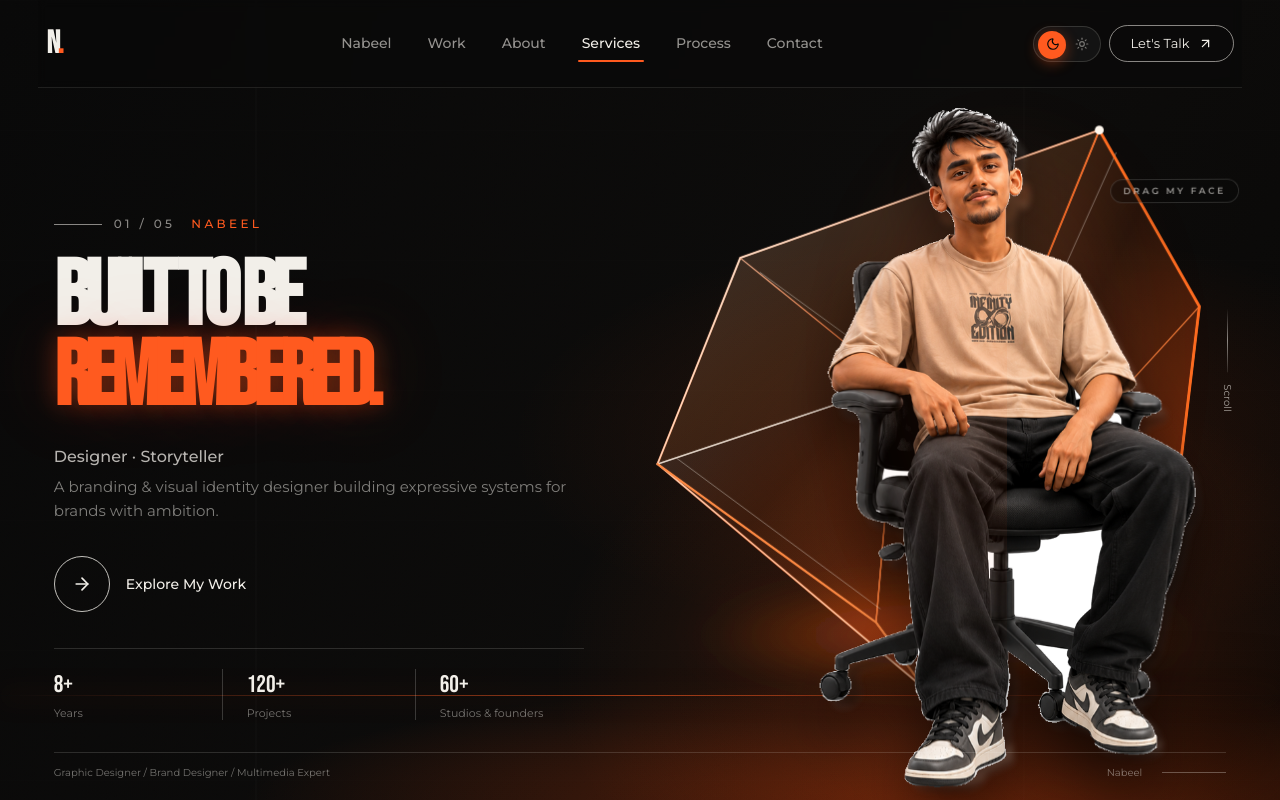
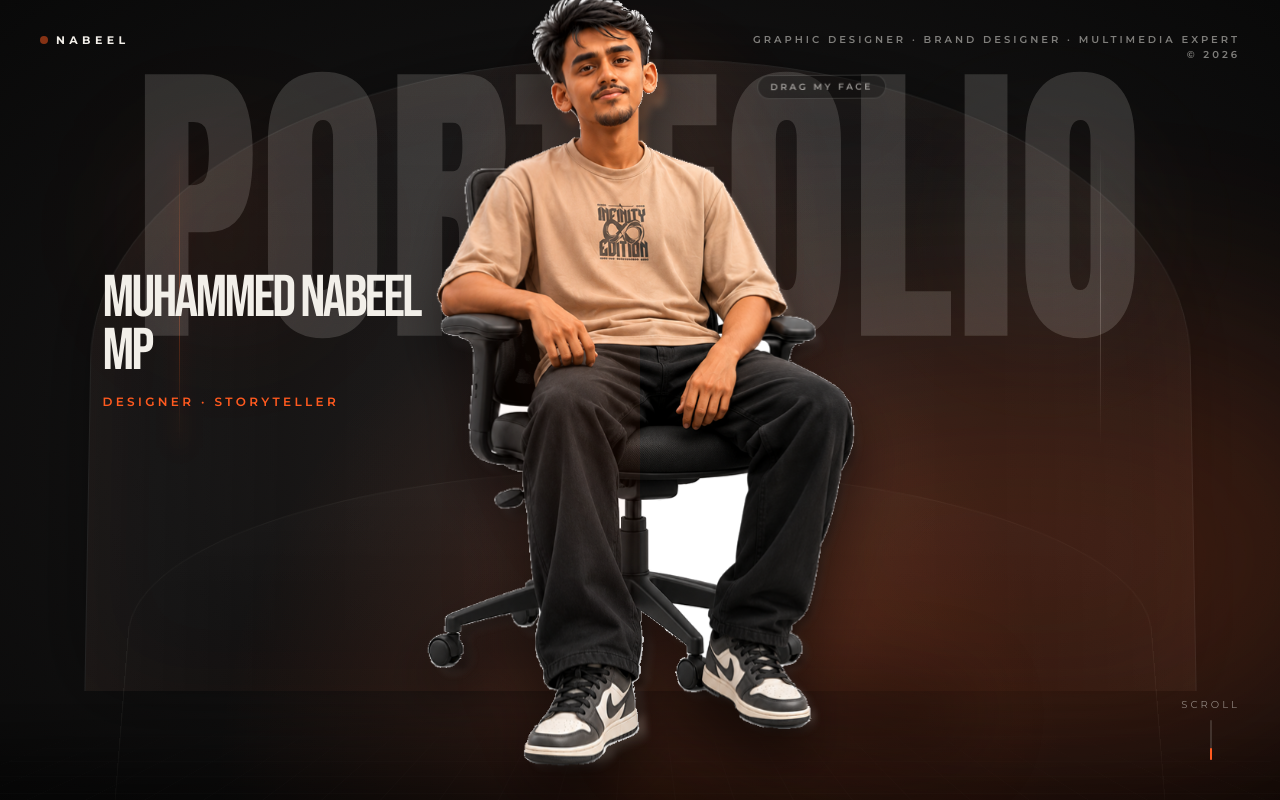
Before and after one commit to NabeelMp/nabeel-mp, a React (Vite) app: page / in a window 1280 px wide. Shown: the top 800 px of the page. Built offline with nearby package versions, Linux system fonts and the light colour scheme.

Commit message:
Revert "Restyle hero around portfolio reference"
This reverts commit 3d98582c282d62a12cc02248ce03d87d3d2454e2.

```diff
--- a/src/components/Hero.tsx
+++ b/src/components/Hero.tsx
@@ -1,199 +1,116 @@
-import { useCallback, useRef } from 'react'
-import { motion, useMotionValue, useReducedMotion, useSpring } from 'framer-motion'
-import { ArrowRight } from 'lucide-react'
+import { useCallback, useEffect, useRef, useState } from 'react'
+import { motion } from 'framer-motion'
 import SeatedPortrait from './SeatedPortrait'
 import { useSnapScroll } from '../hooks/useSnapScroll'
-import { scrollToId } from '../lib/scroll'
 import { useSite } from '../lib/site'
-
-function GlassPrism() {
-  const targetX = useMotionValue(0)
-  const targetY = useMotionValue(0)
-  const rotateX = useSpring(targetX, { stiffness: 70, damping: 18, mass: 0.8 })
-  const rotateY = useSpring(targetY, { stiffness: 70, damping: 18, mass: 0.8 })
-  const reduceMotion = useReducedMotion()
-
-  const followPointer = (event: React.PointerEvent<HTMLDivElement>) => {
-    if (event.pointerType === 'touch' || reduceMotion) return
-    const rect = event.currentTarget.getBoundingClientRect()
-    targetY.set(((event.clientX - rect.left) / rect.width - 0.5) * 12)
-    targetX.set((0.5 - (event.clientY - rect.top) / rect.height) * 10)
-  }
-
-  return (
-    <motion.div
-      aria-hidden="true"
-      className="absolute right-[-8%] top-[13%] z-[1] h-[70svh] max-h-[760px] w-[68vw] max-w-[930px] sm:right-[0%] sm:top-[12%] sm:h-[78svh] sm:w-[59vw]"
-      style={{ rotateX, rotateY, transformPerspective: 1300, transformStyle: 'preserve-3d' }}
-      animate={reduceMotion ? undefined : { y: [0, -9, 0], rotateZ: [0, -0.4, 0] }}
-      transition={{ duration: 8, repeat: Infinity, ease: 'easeInOut' }}
-      onPointerMove={followPointer}
-      onPointerLeave={() => { targetX.set(0); targetY.set(0) }}
-    >
-      <svg viewBox="0 0 760 700" className="h-full w-full overflow-visible" fill="none">
-        <defs>
-          <linearGradient id="prism-front" x1="0" y1="0" x2="1" y2="1">
-            <stop stopColor="#fff4e8" stopOpacity=".14" />
-            <stop offset=".4" stopColor="#ff681f" stopOpacity=".08" />
-            <stop offset="1" stopColor="#ff4d0a" stopOpacity=".28" />
-          </linearGradient>
-          <linearGradient id="prism-side" x1="0" y1="0" x2="1" y2="1">
-            <stop stopColor="#ffb06d" stopOpacity=".22" />
-            <stop offset=".45" stopColor="#ff5a12" stopOpacity=".08" />
-            <stop offset="1" stopColor="#ff4b08" stopOpacity=".38" />
-          </linearGradient>
-          <linearGradient id="prism-top" x1="0" y1="0" x2="1" y2="1">
-            <stop stopColor="#ffffff" stopOpacity=".2" />
-            <stop offset=".48" stopColor="#ff9b52" stopOpacity=".13" />
-            <stop offset="1" stopColor="#ff4c0c" stopOpacity=".04" />
-          </linearGradient>
-          <linearGradient id="prism-edge" x1="0" y1="0" x2="1" y2="1">
-            <stop stopColor="#fff7ec" />
-            <stop offset=".45" stopColor="#ff641b" />
-            <stop offset="1" stopColor="#ffb26e" />
-          </linearGradient>
-          <radialGradient id="prism-glow">
-            <stop stopColor="#ff5a16" stopOpacity=".58" />
-            <stop offset="1" stopColor="#ff5a16" stopOpacity="0" />
-          </radialGradient>
-          <filter id="prism-blur" x="-80%" y="-80%" width="260%" height="260%">
-            <feGaussianBlur stdDeviation="22" />
-          </filter>
-        </defs>
-
-        <ellipse cx="430" cy="606" rx="286" ry="62" fill="url(#prism-glow)" filter="url(#prism-blur)" />
-        <path d="M105 414 198 183 601 40 713 238 681 504 404 666 105 414Z" fill="#ff5a12" fillOpacity=".035" stroke="url(#prism-edge)" strokeWidth="2.2" />
-        <path d="M198 183 601 40 484 325 373 325 105 414 198 183Z" fill="url(#prism-top)" stroke="#fff2e4" strokeOpacity=".7" strokeWidth="1.5" />
-        <path d="M601 40 713 238 681 504 575 389 484 325 601 40Z" fill="url(#prism-side)" stroke="#ff762b" strokeOpacity=".95" strokeWidth="1.8" />
-        <path d="M105 414 373 325 350 592 404 666 105 414Z" fill="url(#prism-front)" stroke="#fff5e9" strokeOpacity=".68" strokeWidth="1.5" />
-        <path d="M373 325 484 325 575 389 681 504 404 666 350 592 373 325Z" fill="#ff5a12" fillOpacity=".09" stroke="#ff6b20" strokeOpacity=".8" strokeWidth="1.7" />
-        <path d="M198 183 373 325 350 592M601 40 484 325 575 389 681 504M105 414 350 592 404 666M713 238 575 389 484 325" stroke="url(#prism-edge)" strokeOpacity=".9" strokeWidth="1.35" />
-        <path d="M220 199 394 326M620 65 503 325M127 408 355 577M664 483 579 394" stroke="#fff9f1" strokeOpacity=".38" strokeWidth="1.1" />
-        <path d="M601 40 713 238 681 504" stroke="#ff6c20" strokeWidth="3.2" strokeLinecap="round" />
-        <path d="M404 666 350 592 105 414" stroke="#ff8a43" strokeWidth="2.4" strokeLinecap="round" />
-        <circle cx="601" cy="40" r="5" fill="#fff8ee" />
-        <circle cx="681" cy="504" r="4" fill="#ff7a2a" />
-        <circle cx="404" cy="666" r="4" fill="#fff0dd" />
-      </svg>
-    </motion.div>
-  )
-}
 
 export default function Hero() {
   const { site } = useSite()
+  const WORD = (site.hero.word || 'PORTFOLIO').split('')
   const ref = useRef<HTMLElement>(null)
-  const reduceMotion = useReducedMotion()
+  const [stage, setStage] = useState<'intro' | 'character'>('intro')
+  const [arrived, setArrived] = useState(false)
   useSnapScroll(ref, 'about', useCallback(() => {}, []))
 
-  const phrase = site.profile.tagline.trim()
-  const splitAt = phrase.lastIndexOf(' ')
-  const firstLine = splitAt > 0 ? phrase.slice(0, splitAt) : phrase
-  const accentLine = splitAt > 0 ? phrase.slice(splitAt + 1) : ''
+  useEffect(() => {
+    const t = setTimeout(() => setStage('character'), 650)
+    const arrivedTimer = setTimeout(() => setArrived(true), 900)
+    return () => { clearTimeout(t); clearTimeout(arrivedTimer) }
+  }, [])
 
   return (
-    <section
-      id="home"
-      ref={ref}
-      className="grain relative isolate h-[100svh] min-h-[640px] overflow-hidden bg-ink text-bone [background:radial-gradient(ellipse_at_77%_55%,rgba(255,79,13,.13),transparent_34%),radial-gradient(ellipse_at_77%_84%,rgba(255,83,13,.18),transparent_31%),linear-gradient(120deg,#080808,#0c0b0a_60%,#080706)]"
-    >
-      <div aria-hidden="true" className="pointer-events-none absolute inset-0 opacity-[0.14] [background-image:linear-gradient(90deg,transparent_19.9%,rgba(255,255,255,.16)_20%,transparent_20.1%,transparent_79.9%,rgba(255,255,255,.12)_80%,transparent_80.1%),linear-gradient(rgba(255,255,255,.04)_1px,transparent_1px)] [background-size:100%_100%,100%_130px]" />
-      <div aria-hidden="true" className="pointer-events-none absolute inset-x-0 bottom-[13%] h-px bg-gradient-to-r from-transparent via-ember/60 to-transparent shadow-[0_0_24px_rgba(255,90,31,.55)]" />
-      <div aria-hidden="true" className="pointer-events-none absolute inset-x-0 bottom-0 h-[20%] bg-[radial-gradient(ellipse_at_72%_100%,rgba(255,75,8,.32),transparent_52%)]" />
+    <section id="home" ref={ref} className="grain relative h-[100svh] min-h-[560px] overflow-hidden bg-ink [background:radial-gradient(ellipse_at_50%_100%,rgba(255,90,31,.16),transparent_47%),radial-gradient(ellipse_at_50%_55%,#24201f_0%,#111010_53%,#080808_100%)]">
+      <div className="pointer-events-none absolute inset-x-[7%] top-[7%] bottom-[14%] rounded-[48%_48%_0_0] border-x border-t border-bone/[0.055] bg-[linear-gradient(90deg,rgba(255,255,255,.035),transparent_18%,rgba(255,255,255,.012)_50%,transparent_82%,rgba(255,255,255,.03)),linear-gradient(180deg,rgba(255,255,255,.035),transparent_34%)] shadow-[inset_0_0_100px_rgba(255,90,31,.035),0_0_80px_rgba(0,0,0,.45)] [transform:perspective(1100px)_rotateX(2deg)]" />
+      <div className="pointer-events-none absolute left-[14%] top-[18%] h-[38%] w-px bg-gradient-to-b from-transparent via-ember/35 to-transparent shadow-[0_0_20px_rgba(255,90,31,.55)]" />
+      <div className="pointer-events-none absolute right-[14%] top-[18%] h-[38%] w-px bg-gradient-to-b from-transparent via-bone/25 to-transparent shadow-[0_0_20px_rgba(255,255,255,.2)]" />
+      <div className="pointer-events-none absolute left-[12%] top-[19%] h-28 w-24 rounded-full bg-ember/10 blur-3xl sm:h-40 sm:w-36" />
+      <div className="pointer-events-none absolute right-[12%] top-[18%] h-32 w-28 rounded-full bg-orange-100/[0.07] blur-3xl sm:h-44 sm:w-40" />
+      <div className="pointer-events-none absolute inset-x-[-12%] bottom-[-3%] h-[31%] opacity-25 [background-image:linear-gradient(rgba(255,255,255,.12)_1px,transparent_1px),linear-gradient(90deg,rgba(255,255,255,.12)_1px,transparent_1px)] [background-size:64px_38px] [mask-image:linear-gradient(to_top,black,transparent_95%)] [transform:perspective(420px)_rotateX(54deg)] [transform-origin:bottom]" />
+      <div className="pointer-events-none absolute inset-x-[10%] bottom-0 h-[42%] rounded-[50%_50%_0_0] border-x border-t border-bone/[0.045] bg-[linear-gradient(180deg,rgba(255,255,255,.018),transparent_38%)] [transform:perspective(900px)_rotateX(8deg)]" />
+      <div className="pointer-events-none absolute inset-x-0 bottom-0 h-24 bg-gradient-to-t from-black/50 to-transparent" />
+      <motion.div
+        className="pointer-events-none absolute left-1/2 top-[42%] h-[55vmin] w-[95vmin] -translate-x-1/2 -translate-y-1/2 rounded-full bg-ember/25 blur-[120px]"
+        initial={{ opacity: 0, scale: 0.5 }}
+        animate={{ opacity: [0, 1, 0.75], scale: 1 }}
+        transition={{ duration: 1.1, ease: 'easeOut' }}
+      />
 
-      <GlassPrism />
-
-      <div className="absolute bottom-0 right-[-3%] z-10 flex h-[43svh] justify-end sm:right-[0%] sm:h-[75svh] lg:right-[3%] lg:h-[88svh]">
-        <div className="relative aspect-[2/3] h-full max-h-[1050px]">
-          <SeatedPortrait entrance interactive />
-        </div>
-      </div>
-
-      <div className="absolute left-[5vw] top-[23%] z-20 w-[91vw] max-w-[820px] sm:top-[25%] sm:w-[57vw] lg:left-[4.2%] lg:top-[27%] lg:w-[52vw]">
-        <motion.div
-          className="mb-5 flex items-center gap-3 text-[10px] font-medium tracking-[0.28em] text-bone/55 sm:mb-7 sm:text-xs"
-          initial={reduceMotion ? false : { opacity: 0, x: -18 }}
-          animate={{ opacity: 1, x: 0 }}
-          transition={{ duration: 0.55, delay: 0.18 }}
+      <div className="pointer-events-none absolute inset-x-0 top-[15%] z-0 flex justify-center sm:top-[12%]">
+        <motion.p
+          aria-hidden="true"
+          className="font-tall flex select-none leading-none text-bone/35"
+          style={{ fontSize: 'clamp(4.5rem, 21vw, 22rem)', letterSpacing: '0.01em' }}
+          animate={stage === 'character' ? { opacity: 0.45, scale: 0.96 } : {}}
+          transition={{ duration: 0.55, ease: [0.16, 1, 0.3, 1] }}
         >
-          <span className="h-px w-12 bg-bone/55" />
-          <span>01 / 05</span>
-          <span className="ml-1 text-ember">{site.hero.eyebrow}</span>
-        </motion.div>
-
-        <h1 className="font-display text-[clamp(3.3rem,7.2vw,7.4rem)] font-semibold leading-[0.83] tracking-[-0.075em]">
-          <motion.span
-            className="block"
-            initial={reduceMotion ? false : { opacity: 0, y: 32, filter: 'blur(12px)' }}
-            animate={{ opacity: 1, y: 0, filter: 'blur(0px)' }}
-            transition={{ duration: 0.75, delay: 0.25, ease: [0.16, 1, 0.3, 1] }}
-          >
-            {firstLine}
-          </motion.span>
-          {accentLine && (
+          {WORD.map((l, i) => (
             <motion.span
-              className="mt-1 block text-ember text-glow"
-              initial={reduceMotion ? false : { opacity: 0, y: 36, filter: 'blur(14px)' }}
-              animate={{ opacity: 1, y: 0, filter: 'blur(0px)' }}
-              transition={{ duration: 0.8, delay: 0.38, ease: [0.16, 1, 0.3, 1] }}
+              key={i}
+              aria-hidden
+              className="inline-block origin-bottom"
+              initial={{ opacity: 0, y: '35%', scaleY: 1.6, filter: 'blur(16px)' }}
+              animate={{ opacity: 1, y: 0, scaleY: 1.18, filter: 'blur(0px)' }}
+              transition={{ delay: 0.08 + i * 0.055, duration: 0.58, ease: [0.16, 1, 0.3, 1] }}
             >
-              {accentLine}
+              {l}
             </motion.span>
-          )}
-        </h1>
-
-        <motion.div
-          className="mt-6 max-w-[570px] sm:mt-7"
-          initial={reduceMotion ? false : { opacity: 0, y: 18 }}
-          animate={{ opacity: 1, y: 0 }}
-          transition={{ duration: 0.55, delay: 0.62 }}
-        >
-          <p className="text-sm font-medium text-bone/75 sm:text-base">{site.hero.sub}</p>
-          <p className="mt-1.5 max-w-[540px] text-[13px] leading-relaxed text-bone/50 sm:text-[15px]">{site.profile.intro}</p>
-        </motion.div>
-
-        <motion.button
-          type="button"
-          onClick={() => void scrollToId('projects')}
-          className="group mt-6 inline-flex items-center gap-4 text-sm font-medium text-bone sm:mt-8"
-          initial={reduceMotion ? false : { opacity: 0, y: 14 }}
-          animate={{ opacity: 1, y: 0 }}
-          transition={{ duration: 0.5, delay: 0.76 }}
-        >
-          <span className="grid h-12 w-12 place-items-center rounded-full border border-bone/80 transition-all duration-300 group-hover:border-ember group-hover:bg-ember group-hover:text-ink sm:h-14 sm:w-14">
-            <ArrowRight size={20} className="transition-transform duration-300 group-hover:translate-x-1" />
-          </span>
-          <span>Explore My Work</span>
-        </motion.button>
-
-        <motion.div
-          className="mt-7 flex max-w-[530px] border-t border-bone/15 pt-4 sm:mt-9 sm:pt-5"
-          initial={reduceMotion ? false : { opacity: 0, y: 12 }}
-          animate={{ opacity: 1, y: 0 }}
-          transition={{ duration: 0.5, delay: 0.88 }}
-        >
-          {site.profile.stats.slice(0, 3).map((stat, index) => (
-            <div key={stat.label} className={`min-w-0 flex-1 ${index > 0 ? 'border-l border-bone/20 pl-4 sm:pl-6' : ''} ${index < 2 ? 'mr-4 sm:mr-6' : ''}`}>
-              <p className="font-display text-xl leading-none sm:text-2xl">{stat.value}{stat.suffix}</p>
-              <p className="mt-1.5 text-[9px] leading-tight text-bone/45 sm:text-[11px]">{stat.label}</p>
-            </div>
           ))}
-        </motion.div>
+        </motion.p>
       </div>
 
       <motion.div
-        className="absolute right-[3.5%] top-[45%] z-20 hidden -translate-y-1/2 flex-col items-center gap-3 text-bone/65 sm:flex"
-        initial={reduceMotion ? false : { opacity: 0 }}
+        className="absolute left-5 top-6 z-20 flex items-center gap-2 sm:left-10 sm:top-8"
+        initial={{ opacity: 0 }}
         animate={{ opacity: 1 }}
-        transition={{ delay: 1.1, duration: 0.5 }}
+        transition={{ delay: 0.2, duration: 0.4 }}
       >
-        <span className="h-16 w-px bg-gradient-to-b from-transparent via-bone/55 to-bone/10" />
-        <span className="text-[10px] [writing-mode:vertical-rl]">{site.hero.scrollLabel}</span>
+        <span className="h-2 w-2 animate-pulse rounded-full bg-ember" />
+        <span className="text-[11px] font-bold tracking-[0.4em]">{site.hero.eyebrow}</span>
+      </motion.div>
+      <motion.div
+        className="absolute right-5 top-6 z-20 hidden text-right text-[10px] font-semibold uppercase tracking-[0.3em] text-bone/50 sm:right-10 sm:top-8 sm:block"
+        initial={{ opacity: 0 }}
+        animate={{ opacity: 1 }}
+        transition={{ delay: 0.25, duration: 0.4 }}
+      >
+        {site.profile.roles.join(' · ')}
+        <br />© {new Date().getFullYear()}
       </motion.div>
 
-      <div className="absolute inset-x-[4.2%] bottom-5 z-20 hidden items-center justify-between border-t border-bone/15 pt-3 text-[10px] text-bone/45 sm:flex">
-        <span>{site.profile.roles.join('   /   ')}</span>
-        <span className="flex items-center gap-5"><span>{site.profile.short}</span><span className="h-px w-16 bg-bone/30" /></span>
-      </div>
+      {stage === 'character' && (
+        <div className="absolute inset-x-0 bottom-3 z-10 flex justify-center sm:bottom-5">
+          <div className="relative aspect-[2/3] h-[min(94svh,1000px)] sm:h-[min(100svh,1100px)] max-w-[105vw]">
+            <SeatedPortrait entrance interactive />
+          </div>
+        </div>
+      )}
+
+      <motion.div
+        className="absolute left-5 top-[24%] z-20 max-w-[78vw] sm:left-[8%] sm:top-[34%] sm:max-w-[27vw]"
+        initial={{ opacity: 0, y: 20 }}
+        animate={arrived ? { opacity: 1, y: 0 } : {}}
+        transition={{ duration: 0.45 }}
+      >
+        <h1 className="font-display text-[clamp(2.25rem,4.6vw,4.75rem)] font-medium leading-[0.9] tracking-[-0.045em] text-bone">
+          {site.hero.name}
+        </h1>
+        <p className="mt-3 text-[10px] font-semibold uppercase tracking-[0.28em] text-ember sm:mt-4 sm:text-xs">{site.hero.sub}</p>
+      </motion.div>
+      <motion.div
+        className="absolute bottom-6 right-5 z-20 flex flex-col items-center gap-2 sm:bottom-10 sm:right-10"
+        initial={{ opacity: 0 }}
+        animate={arrived ? { opacity: 1 } : {}}
+        transition={{ delay: 0.15, duration: 0.4 }}
+      >
+        <span className="text-[10px] uppercase tracking-[0.3em] text-bone/50">{site.hero.scrollLabel}</span>
+        <span className="relative h-10 w-[2px] overflow-hidden rounded-full bg-bone/15">
+          <motion.span
+            className="absolute inset-x-0 top-0 h-1/2 rounded-full bg-ember"
+            animate={{ y: ['-100%', '200%'] }}
+            transition={{ duration: 0.9, repeat: Infinity, ease: 'easeInOut' }}
+          />
+        </span>
+      </motion.div>
     </section>
   )
 }
--- a/src/components/Nav.tsx
+++ b/src/components/Nav.tsx
@@ -1,7 +1,7 @@
 import { useEffect, useState } from 'react'
 import { AnimatePresence, motion } from 'framer-motion'
 import { Link, useLocation, useNavigate } from 'react-router-dom'
-import { ArrowUpRight, Menu, X } from 'lucide-react'
+import { Menu, X } from 'lucide-react'
 import ThemeToggle from './ThemeToggle'
 import { scrollToId } from '../lib/scroll'
 import { useSite } from '../lib/site'
@@ -16,8 +16,8 @@ const LINKS = [
 ]
 
 /** On the home page the nav stays hidden while the hero is on screen. */
-export default function Nav({ alwaysVisible = false, heroMode = false }: { alwaysVisible?: boolean; heroMode?: boolean }) {
-  const [visible, setVisible] = useState(alwaysVisible || heroMode)
+export default function Nav({ alwaysVisible = false }: { alwaysVisible?: boolean }) {
+  const [visible, setVisible] = useState(alwaysVisible)
   const [active, setActive] = useState('home')
   const [open, setOpen] = useState(false)
   const { pathname } = useLocation()
@@ -25,13 +25,11 @@ export default function Nav({ alwaysVisible = false, heroMode = false }: { alway
   const { site } = useSite()
 
   useEffect(() => {
+    if (alwaysVisible) return
     const onScroll = () => {
-      if (alwaysVisible || heroMode) setVisible(true)
-      else {
-        const hero = document.getElementById('home')
-        const threshold = hero ? hero.offsetHeight * 0.6 : 400
-        setVisible(window.scrollY > threshold)
-      }
+      const hero = document.getElementById('home')
+      const threshold = hero ? hero.offsetHeight * 0.6 : 400
+      setVisible(window.scrollY > threshold)
       let current = 'home'
       for (const l of LINKS) {
         const el = document.getElementById(l.id)
@@ -42,19 +40,7 @@ export default function Nav({ alwaysVisible = false, heroMode = false }: { alway
     onScroll()
     window.addEventListener('scroll', onScroll, { passive: true })
     return () => window.removeEventListener('scroll', onScroll)
-  }, [alwaysVisible, heroMode])
-
-  const heroLabels: Record<string, string> = {
-    home: site.profile.short,
-    projects: 'Work',
-    about: 'About',
-    'what-i-do': 'Services',
-    'how-i-work': 'Process',
-    contact: 'Contact',
-  }
-  const navLinks = heroMode
-    ? [LINKS[0], LINKS[4], LINKS[1], LINKS[2], LINKS[3], LINKS[5]]
-    : LINKS
+  }, [alwaysVisible])
 
   const go = (id: string) => {
     setOpen(false)
@@ -74,53 +60,37 @@ export default function Nav({ alwaysVisible = false, heroMode = false }: { alway
             animate={{ y: 0, opacity: 1 }}
             exit={{ y: -90, opacity: 0 }}
             transition={{ type: 'spring', stiffness: 260, damping: 26 }}
-            className={heroMode ? 'fixed inset-x-0 top-0 z-50' : 'fixed inset-x-0 top-3 z-50 sm:top-5'}
+            className="fixed inset-x-0 top-3 z-50 sm:top-5"
           >
-            <nav className={heroMode
-              ? 'mx-auto flex h-[76px] w-[min(94vw,1560px)] items-center justify-between border-b border-bone/10 bg-ink/20 px-1 backdrop-blur-sm sm:h-[88px] sm:px-2'
-              : 'mx-auto flex w-[min(94vw,980px)] items-center justify-between rounded-full border border-bone/10 bg-ink/70 py-2 pl-5 pr-2 backdrop-blur-xl'}>
-              <Link to="/" onClick={() => go('home')} className="flex min-w-[84px] items-center gap-1">
-                {heroMode ? (
-                  <span className="font-display text-[32px] font-semibold leading-none tracking-[-0.08em] text-bone">{site.profile.short.slice(0, 1).toUpperCase()}<span className="text-ember">.</span></span>
-                ) : (
-                  <>
-                    <span className="h-2 w-2 rounded-full bg-ember" />
-                    <span className="text-[11px] font-bold tracking-[0.4em]">{site.profile.short.toUpperCase()}</span>
-                  </>
-                )}
+            <nav className="mx-auto flex w-[min(94vw,980px)] items-center justify-between rounded-full border border-bone/10 bg-ink/70 py-2 pl-5 pr-2 backdrop-blur-xl">
+              <Link to="/" onClick={() => go('home')} className="flex items-center gap-2">
+                <span className="h-2 w-2 rounded-full bg-ember" />
+                <span className="text-[11px] font-bold tracking-[0.4em]">{site.profile.short.toUpperCase()}</span>
               </Link>
-              <ul className="hidden items-center gap-1 lg:flex">
-                {navLinks.map((l) => (
+              <ul className="hidden items-center gap-1 md:flex">
+                {LINKS.map((l) => (
                   <li key={l.id}>
                     <button
                       onClick={() => go(l.id)}
-                      className={`relative rounded-full px-4 py-2 text-[13px] font-medium transition-colors ${heroMode ? 'px-3 text-[14px] lg:px-4' : ''} ${
-                        active === l.id && pathname === '/' ? (heroMode ? 'text-bone' : 'text-ink') : 'text-bone/60 hover:text-bone'
+                      className={`relative rounded-full px-4 py-2 text-[13px] font-medium transition-colors ${
+                        active === l.id && pathname === '/' ? 'text-ink' : 'text-bone/60 hover:text-bone'
                       }`}
                     >
                       {active === l.id && pathname === '/' && (
-                        <motion.span
-                          layoutId={heroMode ? 'nav-hero-active' : 'nav-pill'}
-                          className={heroMode ? 'absolute inset-x-3 bottom-0 h-[2px] rounded-full bg-ember' : 'absolute inset-0 -z-10 rounded-full bg-bone'}
-                        />
+                        <motion.span layoutId="nav-pill" className="absolute inset-0 -z-10 rounded-full bg-bone" />
                       )}
-                      {heroMode ? heroLabels[l.id] : l.label}
+                      {l.label}
                     </button>
                   </li>
                 ))}
               </ul>
-              <div className="hidden items-center gap-2 lg:flex">
+              <div className="hidden items-center gap-2 md:flex">
                 <ThemeToggle />
-                <button
-                  onClick={() => go('contact')}
-                  className={heroMode
-                    ? 'inline-flex items-center gap-2 rounded-full border border-bone/55 px-5 py-2 text-[13px] text-bone transition-colors hover:border-ember hover:text-ember'
-                    : 'btn-ember !py-2 !text-[13px]'}
-                >
-                  Let's Talk {heroMode && <ArrowUpRight size={15} />}
+                <button onClick={() => go('contact')} className="btn-ember !py-2 !text-[13px]">
+                  Let's talk
                 </button>
               </div>
-              <div className="flex items-center gap-2 lg:hidden">
+              <div className="flex items-center gap-2 md:hidden">
                 <ThemeToggle />
                 <button aria-label="Menu" onClick={() => setOpen(true)} className="grid h-10 w-10 place-items-center rounded-full bg-bone text-ink">
                   <Menu size={18} />
@@ -144,10 +114,10 @@ export default function Nav({ alwaysVisible = false, heroMode = false }: { alway
               <X size={18} />
             </button>
             <ul className="mt-10 flex flex-col gap-2">
-              {navLinks.map((l, i) => (
+              {LINKS.map((l, i) => (
                 <motion.li key={l.id} initial={{ opacity: 0, x: -30 }} animate={{ opacity: 1, x: 0 }} transition={{ delay: 0.2 + i * 0.06 }}>
                   <button onClick={() => go(l.id)} className="font-display text-6xl text-bone/90 hover:text-ember">
-                    {heroMode ? heroLabels[l.id] : l.label}
+                    {l.label}
                   </button>
                 </motion.li>
               ))}
--- a/src/pages/Home.tsx
+++ b/src/pages/Home.tsx
@@ -20,7 +20,7 @@ export default function Home() {
 
   return (
     <>
-      <Nav heroMode />
+      <Nav />
       <main>
         <Hero />
         <About />
```
